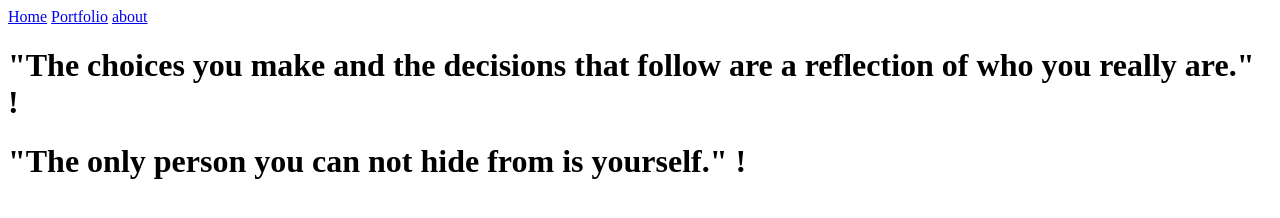
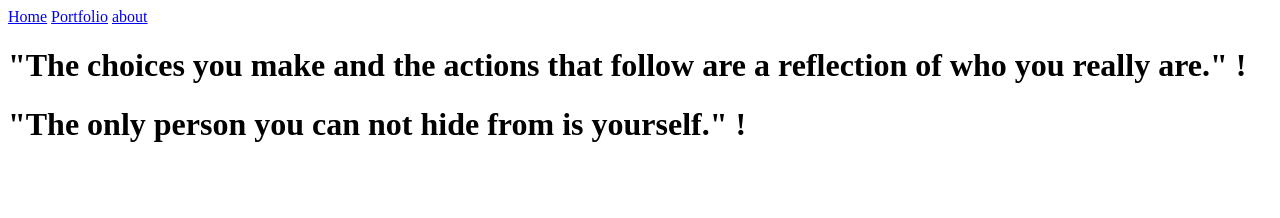
Before and after one commit to sgomez001/sgomez001.github.io, a plain HTML site: page my_website/about.html in a window 1280 px wide. Drawn offline with Linux system fonts and the light colour scheme.

Commit message:
Initial commit

```diff
--- a/my_website/about.html
+++ b/my_website/about.html
@@ -13,5 +13,5 @@
 	  </body>
 	</html>
 
-      <h1>"The choices you make and the decisions that follow are a reflection of who you really are." !</h1>
+      <h1>"The choices you make and the actions that follow are a reflection of who you really are." !</h1>
         <h1>"The only person you can not hide from is yourself." !</h1>
```
Also changed, not shown: my_website/index.html (line endings or trailing spaces).
